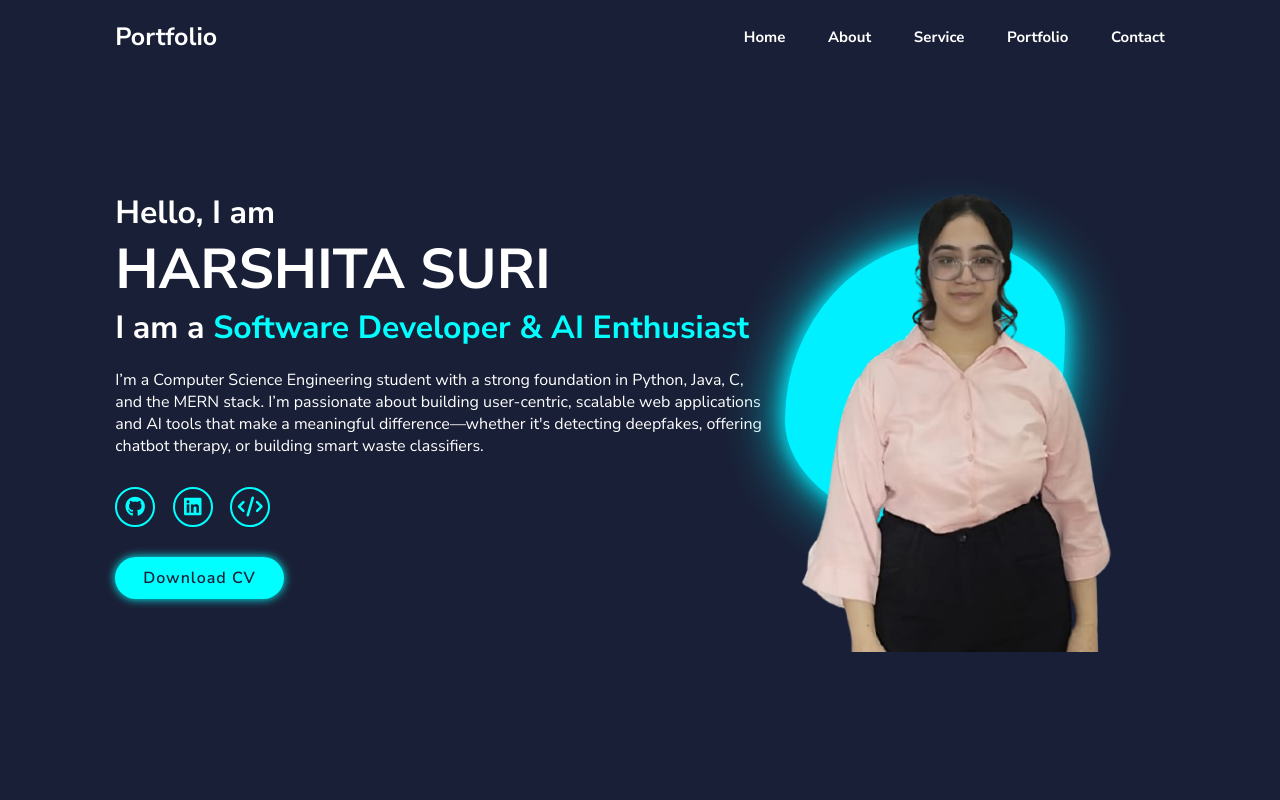
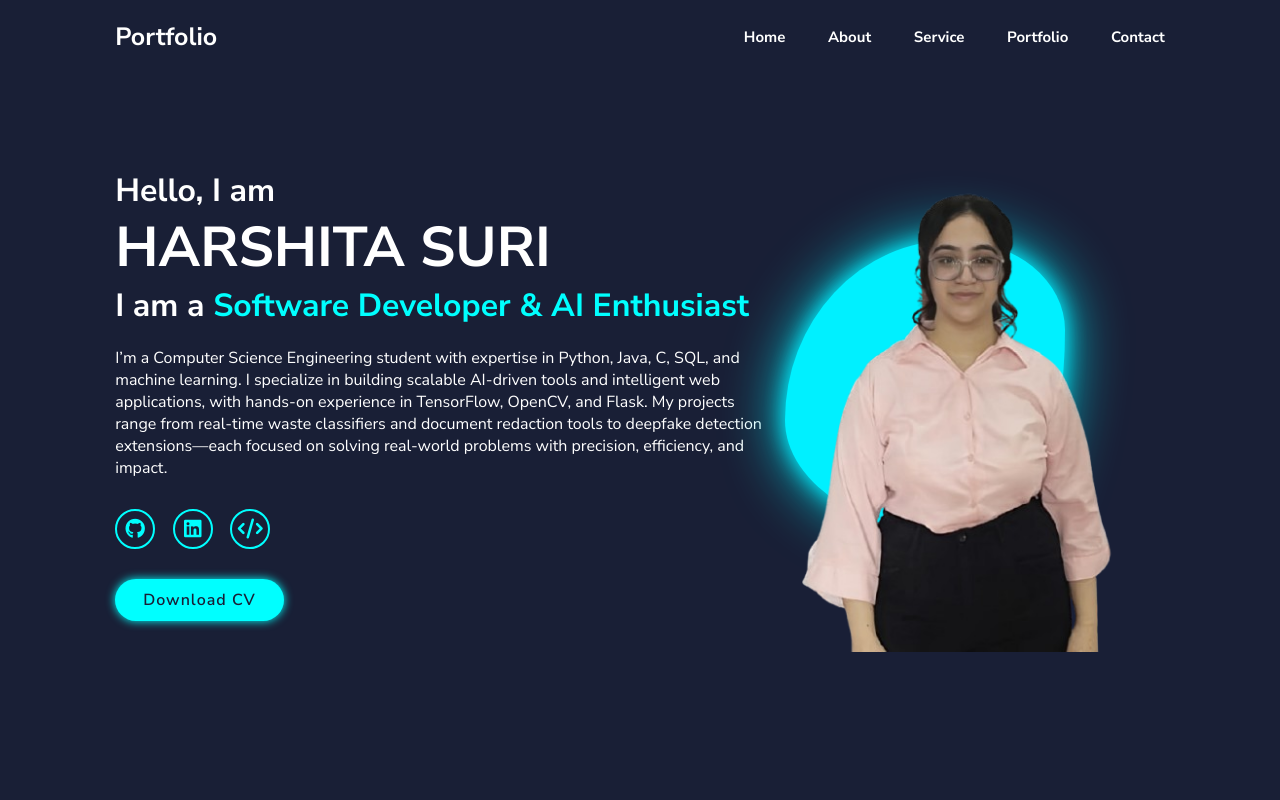
Before and after one commit to Harshita26705/Portfolio, a plain HTML site: page index.html in a window 1280 px wide. Shown: the top 800 px of the page. Drawn offline with Linux system fonts and the light colour scheme.

Commit message:
Update index.html

```diff
--- a/index.html
+++ b/index.html
@@ -29,7 +29,7 @@
         <h3>Hello, I am</h3>
         <h1>HARSHITA SURI</h1>
         <h3>I am a <span>Software Developer & AI Enthusiast</span></h3>
-        <p>I’m a Computer Science Engineering student with a strong foundation in Python, Java, C, and the MERN stack. I’m passionate about building user-centric, scalable web applications and AI tools that make a meaningful difference—whether it's detecting deepfakes, offering chatbot therapy, or building smart waste classifiers.</p>
+        <p>I’m a Computer Science Engineering student with expertise in Python, Java, C, SQL, and machine learning. I specialize in building scalable AI-driven tools and intelligent web applications, with hands-on experience in TensorFlow, OpenCV, and Flask. My projects range from real-time waste classifiers and document redaction tools to deepfake detection extensions—each focused on solving real-world problems with precision, efficiency, and impact.</p>
         <div class="social-media">
             <a href="https://github.com/Harshita26705"><i class="fa-brands fa-github"></i></a>
             <a href="https://www.linkedin.com/in/harshita-suri-8a3a79270"><i class="fa-brands fa-linkedin"></i></a>
```
